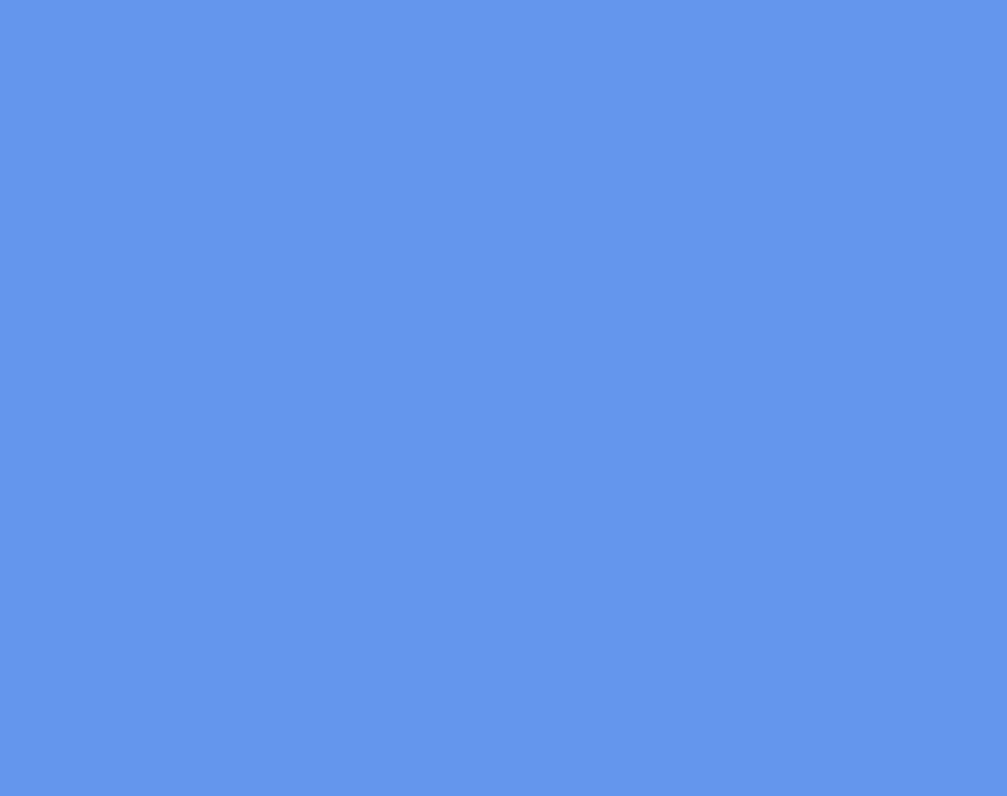
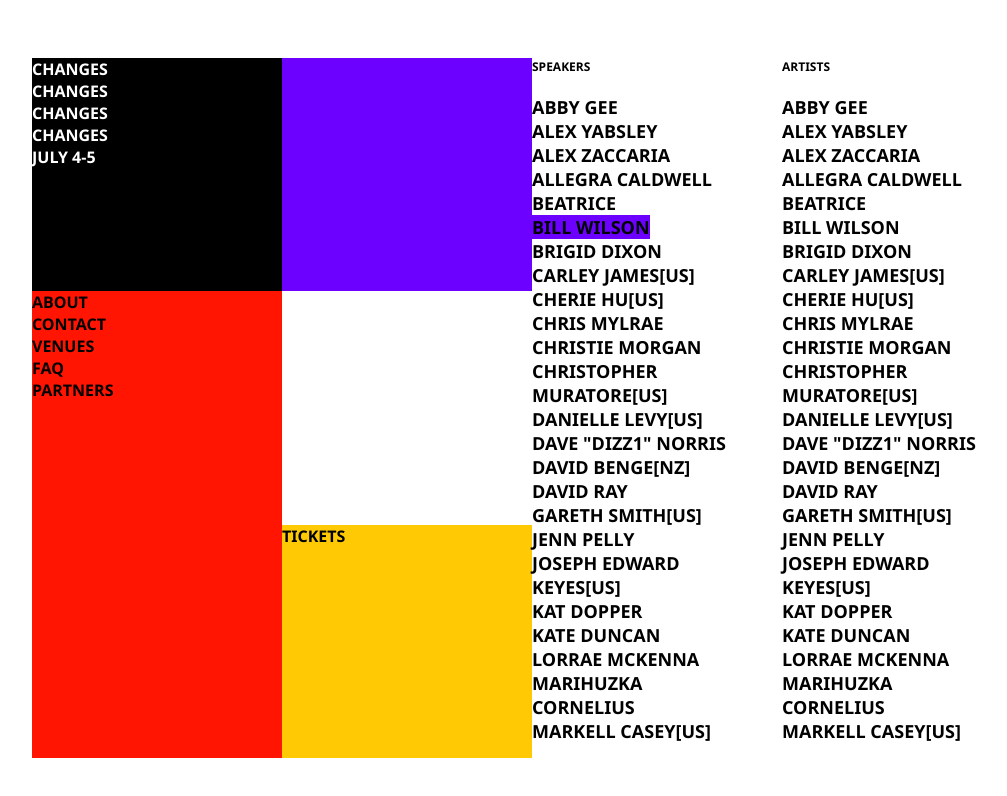
Before and after one commit to Hayeon-Lee/css-master, a website built with Vite: page index.html in a window 1280 px wide. Shown: the whole page, without its empty margins (108-1115 px from the left). Built offline with nearby package versions, Linux system fonts and the light colour scheme.

Commit message:
practice 05 소스코드 작성

```diff
--- a/index.html
+++ b/index.html
@@ -4,11 +4,101 @@
 <head>
   <meta charset="UTF-8" />
   <meta name="viewport" content="width=device-width, initial-scale=1.0" />
-  <link rel="stylesheet" href="styles/style.scss" />
+  <link rel="stylesheet" href="style.css" />
   <title>CSS Layout Masterclass</title>
 </head>
 
 <body>
+  <main id="container">
+    <section class="grid__box">
+      <section>
+        <span>CHANGES</span>
+        <span>CHANGES</span>
+        <span>CHANGES</span>
+        <span>CHANGES</span>
+        <span>JULY 4-5</span>
+      </section>
+      <section>
+      </section>
+      <section>
+        <span>ABOUT</span>
+        <span>CONTACT</span>
+        <span>VENUES</span>
+        <span>FAQ</span>
+        <span>PARTNERS</span>
+      </section>
+      <section></section>
+      <section>
+        <span>TICKETS</span>
+      </section>
+    </section>
+
+    <section id="flex__box">
+      <section>
+        <span style="font-size: 12px; margin-bottom: 20px;">SPEAKERS</span>
+        <span>ABBY GEE</span>
+        <span>ALEX YABSLEY</span>
+        <span>ALEX ZACCARIA</span>
+        <span>ALLEGRA CALDWELL</span>
+        <span>BEATRICE</span>
+        <span>
+          <span style="background-color: #6c01ff;">BILL WILSON</span>
+        </span>
+        <span>BRIGID DIXON</span>
+        <span>CARLEY JAMES[US]</span>
+        <span>CHERIE HU[US]</span>
+        <span>CHRIS MYLRAE</span>
+        <span>CHRISTIE MORGAN</span>
+        <span>CHRISTOPHER</span>
+        <span>MURATORE[US]</span>
+        <span>DANIELLE LEVY[US]</span>
+        <span>DAVE "DIZZ1" NORRIS</span>
+        <span>DAVID BENGE[NZ]</span>
+        <span>DAVID RAY</span>
+        <span>GARETH SMITH[US]</span>
+        <span>JENN PELLY</span>
+        <span>JOSEPH EDWARD</span>
+        <span>KEYES[US]</span>
+        <span>KAT DOPPER</span>
+        <span>KATE DUNCAN</span>
+        <span>LORRAE MCKENNA</span>
+        <span>MARIHUZKA</span>
+        <span>CORNELIUS</span>
+        <span>MARKELL CASEY[US]</span>
+      </section>
+      <section>
+        <span style="font-size: 12px; margin-bottom: 20px;">ARTISTS</span>
+        <span>ABBY GEE</span>
+        <span>ALEX YABSLEY</span>
+        <span>ALEX ZACCARIA</span>
+        <span>ALLEGRA CALDWELL</span>
+        <span>BEATRICE</span>
+        <span>BILL WILSON</span>
+        <span>BRIGID DIXON</span>
+        <span>CARLEY JAMES[US]</span>
+        <span>CHERIE HU[US]</span>
+        <span>CHRIS MYLRAE</span>
+        <span>CHRISTIE MORGAN</span>
+        <span>CHRISTOPHER</span>
+        <span>MURATORE[US]</span>
+        <span>DANIELLE LEVY[US]</span>
+        <span>DAVE "DIZZ1" NORRIS</span>
+        <span>DAVID BENGE[NZ]</span>
+        <span>DAVID RAY</span>
+        <span>GARETH SMITH[US]</span>
+        <span>JENN PELLY</span>
+        <span>JOSEPH EDWARD</span>
+        <span>KEYES[US]</span>
+        <span>KAT DOPPER</span>
+        <span>KATE DUNCAN</span>
+        <span>LORRAE MCKENNA</span>
+        <span>MARIHUZKA</span>
+        <span>CORNELIUS</span>
+        <span>MARKELL CASEY[US]</span>
+      </section>
+    </section>
+
+  </main>
 </body>
 
 </html>
--- /dev/null
+++ b/style.css
@@ -0,0 +1,77 @@
+body {
+  display: flex;
+  justify-content: center;
+  align-items: center;
+  height: 100vh;
+}
+
+#container {
+  display: flex;
+  flex-direction: row;
+  width: 1000px;
+  height: 700px;
+  background-color: beige;
+}
+
+.grid__box {
+  width: 50%;
+  height: 100%;
+  background-color: antiquewhite;
+  display: grid;
+  grid-template-columns: 1fr 1fr;
+  grid-template-rows: 1fr 1fr 1fr;
+}
+
+.grid__box section:nth-of-type(1) {
+  display: flex;
+  flex-direction: column;
+  background-color: black;
+  color: white;
+  font-family: 'Segoe UI', Tahoma, Geneva, Verdana, sans-serif;
+  font-weight: 600;
+}
+
+.grid__box section:nth-of-type(2) {
+  background-color: #6c01ff;
+}
+
+.grid__box section:nth-of-type(3) {
+  display: flex;
+  flex-direction: column;
+  background-color: #ff1502;
+  grid-row-start: 2;
+  grid-row-end: 4;
+  font-family: 'Segoe UI', Tahoma, Geneva, Verdana, sans-serif;
+  font-weight: 600;
+}
+
+.grid__box section:nth-of-type(4) {
+  background-color: white;
+}
+
+.grid__box section:nth-of-type(5) {
+  font-family: 'Segoe UI', Tahoma, Geneva, Verdana, sans-serif;
+  font-weight: 600;
+  background-color: #ffc904;
+}
+
+#flex__box {
+  display: flex;
+  width: 50%;
+  height: 100%;
+  background-color: aqua;
+}
+
+#flex__box section {
+  height: 100%;
+  width: 50%;
+  background-color: white;
+  display: flex;
+  flex-direction: column;
+}
+
+#flex__box span {
+  font-family: 'Segoe UI', Tahoma, Geneva, Verdana, sans-serif;
+  font-weight: 600;
+  font-size: 18px;
+}
```
Also changed, not shown: 내용정리/03.SCSS/README.md (renamed from 내용정리/03. SCSS/README.md).
